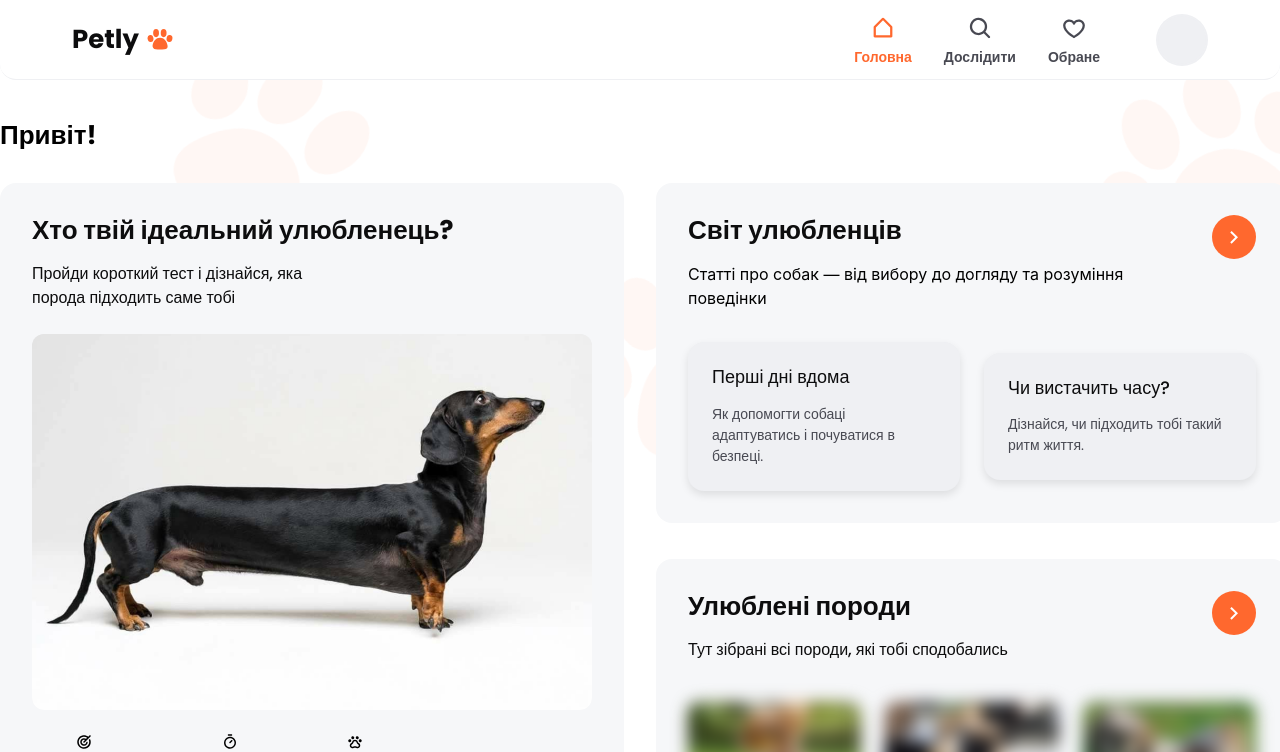
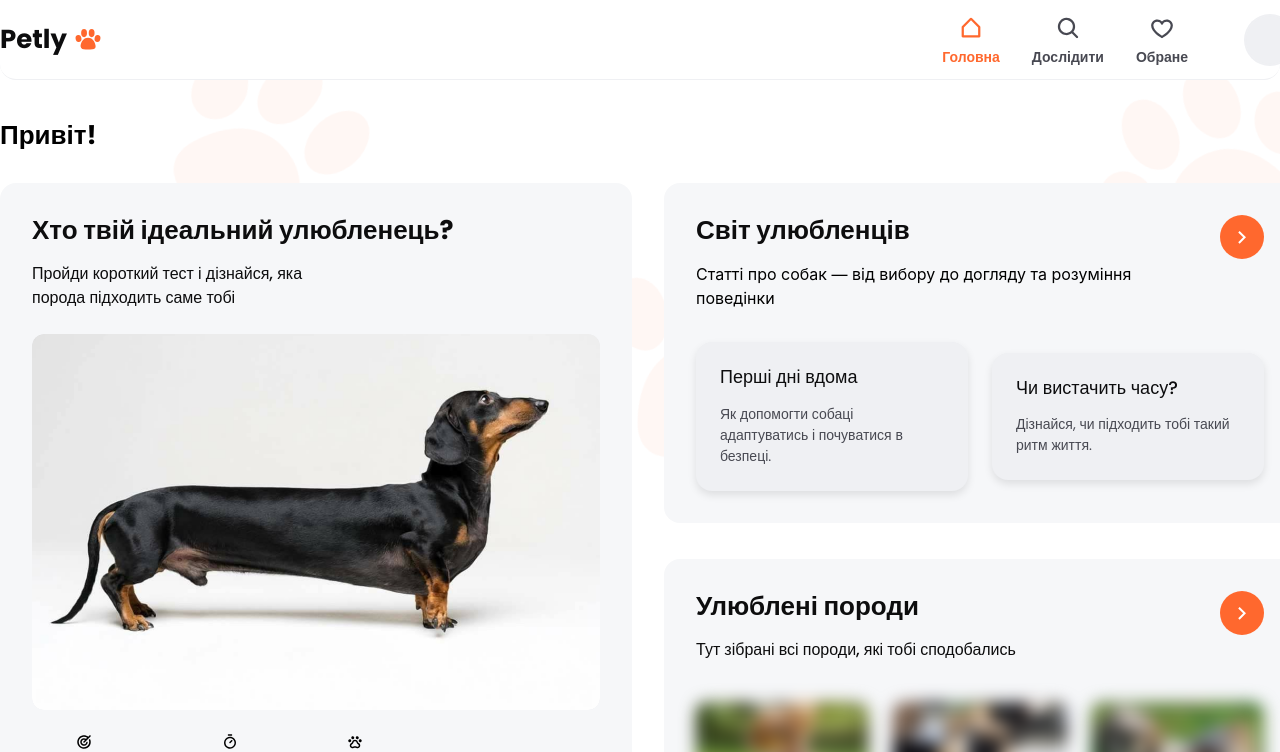
Before and after one commit to UrbanAstronaut88/paw-match, a Vue app in the folder frontend/: page / in a window 1280 px wide. Shown: the top 752 px of the page. Built offline with nearby package versions, Linux system fonts and the light colour scheme; no server answers.

Commit message:
added fixed width

```diff
--- a/frontend/src/components/AppLayout.vue
+++ b/frontend/src/components/AppLayout.vue
@@ -2,15 +2,13 @@
 import Header from "./Header.vue";
 import Footer from "./Footer.vue";
 import AppPawsBackground from "./assets/AppPawsBackground.vue";
-import { onMounted } from "vue";
-import { useAuthStore } from "../stores/auth";
 </script>
 
 <template>
   <div class="flex relative flex-col min-h-screen">
     <Header />
     <AppPawsBackground />
-    <main class="relative z-10 flex-1 w-full max-w-[1296px] mx-auto">
+    <main class="relative z-10 flex-1 w-[1296px] mx-auto">
       <RouterView />
     </main>
     <Footer />
--- a/frontend/src/components/Header.vue
+++ b/frontend/src/components/Header.vue
@@ -56,7 +56,7 @@
 <template>
   <header class="app-header rounded-2xl min-h-20 sticky top-0 z-50">
     <div
-      class="flex items-center justify-between h-full max-w-[1296px] mx-auto"
+      class="flex items-center justify-between h-full w-[1296px] mx-auto"
     >
       <a href="/" class="flex items-center gap-2 no-underline">
         <span class="font-primary text-h1 text-gray-100">Petly</span>
--- a/frontend/src/styles/header.css
+++ b/frontend/src/styles/header.css
@@ -1,7 +1,6 @@
 @utility app-header {
   @apply w-full bg-white h-16;
   border-bottom: 1px solid var(--color-gray-20);
-  padding: 0 72px;
 }
 
 @utility app-header-nav-item {
```
